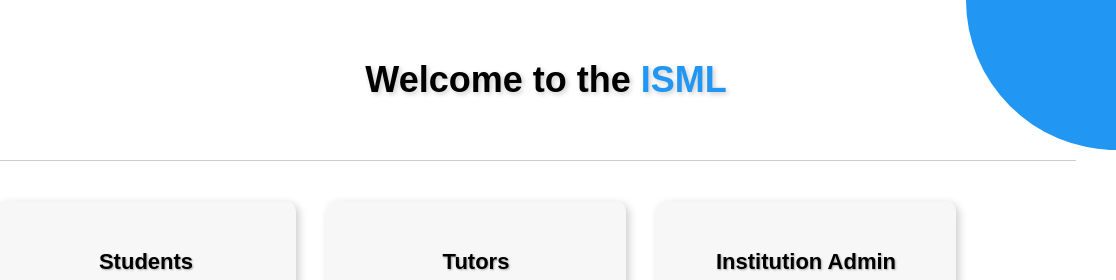
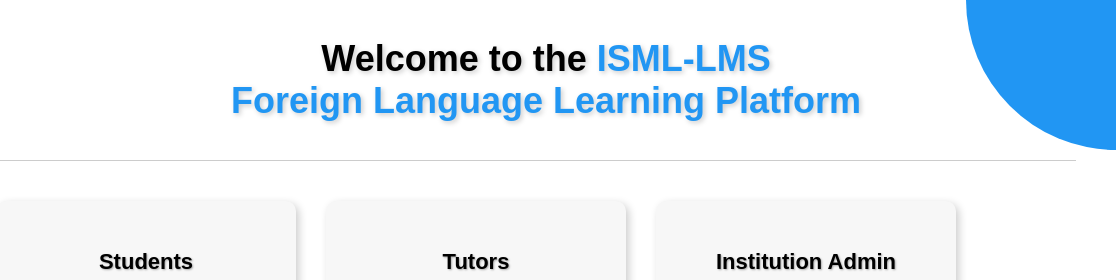
Before and after one commit to durkkasinfotech/isml-lms, a plain HTML site: page index.html in a window 1280 px wide. Shown: the top 280 px of the page, 164-1280 px from the left. Drawn offline with Linux system fonts and the light colour scheme.

Commit message:
Update index.html

```diff
--- a/index.html
+++ b/index.html
@@ -131,7 +131,7 @@
 
   <div class="header">
     <img class="logo" src="ismllogo.jpg" alt="ISML Logo" />
-    <div class="title">Welcome to the <span>ISML</span></div>
+    <div class="title">Welcome to the <span>ISML-LMS <br>Foreign Language Learning Platform</br></span></div>
   </div>
 
   <hr />
```
